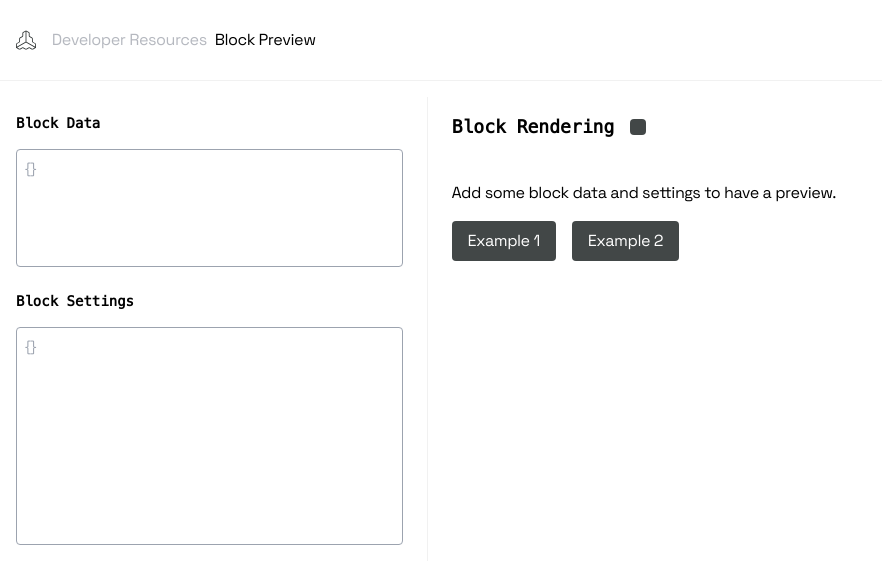
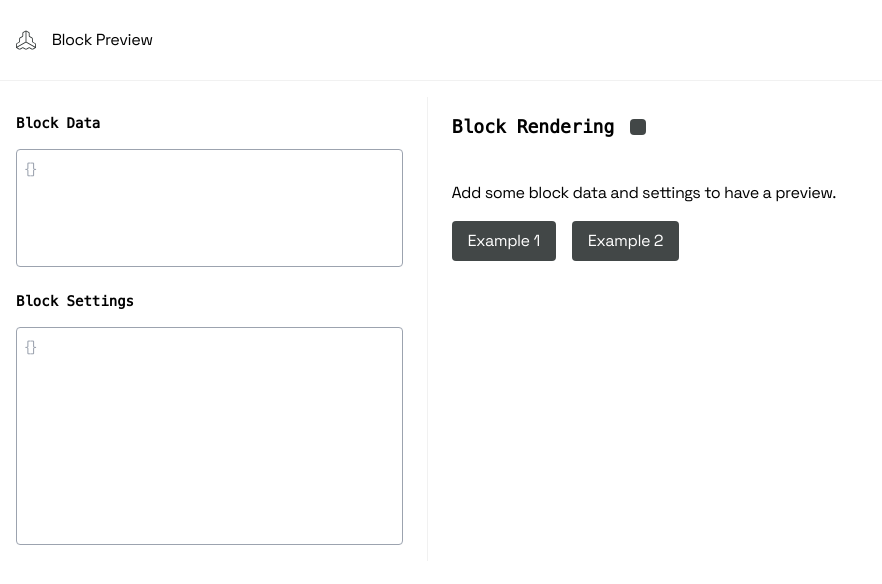
Before and after one commit to SamuelAlev/guideline-blocks-preview, a React (Vite) app: page /v1 in a window 1280 px wide. Shown: the top 584 px of the page, without its empty margins (0-882 px from the left). Built offline with nearby package versions, Linux system fonts and the light colour scheme.

Commit message:
style: prevent overflow title

```diff
--- a/src/Header.tsx
+++ b/src/Header.tsx
@@ -9,9 +9,11 @@ export const Header = () => {
                     <div className="flex-grow flex gap-4 items-center">
                         <img className="h-5 w-5" src="/frontify.svg" alt="Frontify nook logo" />
                         <div className="flex gap-1 items-center justify-center">
-                            <span className="text-gray-5/50">Developer Resources</span>
-                            <div className="i-octicon-chevron-right-24 text-gray-5/50 text-xl" />
-                            <NavLink to="/">Block Preview</NavLink>
+                            <span className="text-gray-5/50 hidden md:visible">Developer Resources</span>
+                            <div className="i-octicon-chevron-right-24 text-gray-5/50 text-xl hidden md:visible" />
+                            <NavLink to="/" className="whitespace-nowrap">
+                                Block Preview
+                            </NavLink>
                         </div>
                     </div>
 
```
